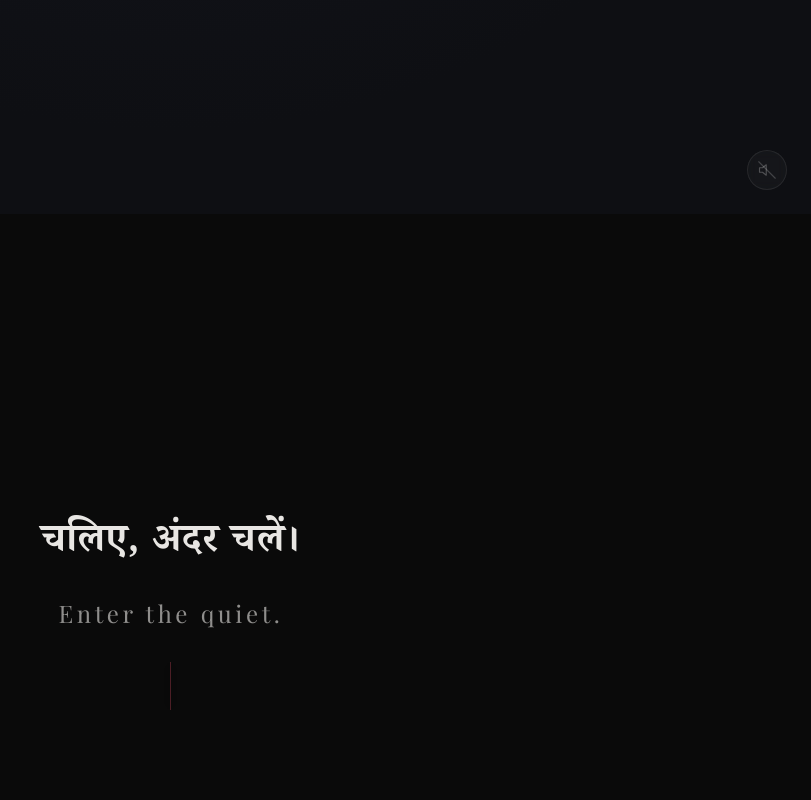
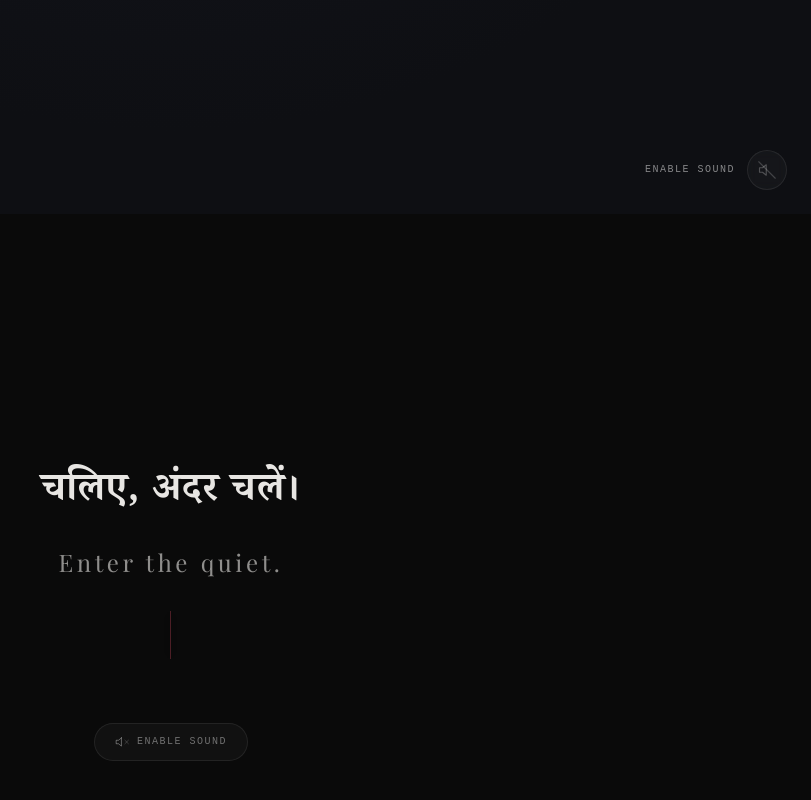
Before and after one commit to abhisheksaran/chull, a Next.js app: page / in a window 1280 px wide. Shown: the part 586-1386 px from the top of the page, without its empty margins (469-1280 px from the left). Built offline with nearby package versions, Linux system fonts and the light colour scheme.

Commit message:
added sound enable hint

```diff
--- a/app/page.tsx
+++ b/app/page.tsx
@@ -41,7 +41,7 @@ export default function Home() {
   const [scene2Visible, setScene2Visible] = useState(false)
 
   // Ambient audio controls - switch audio based on visible room
-  const { switchToRoom } = useAmbientAudioControls()
+  const { switchToRoom, toggleAudio, isMuted } = useAmbientAudioControls()
 
   // Reset to default audio when intro scenes are visible
   useEffect(() => {
@@ -351,6 +351,68 @@ export default function Home() {
                 ease: 'easeInOut',
               }}
             />
+
+            {/* Sound invitation - clickable to enable */}
+            <motion.button
+              onClick={toggleAudio}
+              className="mt-16 mx-auto flex items-center justify-center gap-2 px-5 py-2.5 rounded-full cursor-pointer transition-all duration-300 relative"
+              style={{
+                backgroundColor: isMuted ? 'rgba(255, 255, 255, 0.03)' : 'rgba(255, 255, 255, 0.06)',
+                border: `1px solid ${isMuted ? 'rgba(255, 255, 255, 0.08)' : 'rgba(255, 255, 255, 0.15)'}`,
+              }}
+              initial={{ opacity: 0, y: 10 }}
+              animate={{ opacity: scene2Visible ? 1 : 0, y: scene2Visible ? 0 : 10 }}
+              transition={{ delay: 1.5, duration: 1 }}
+              whileHover={{
+                backgroundColor: 'rgba(255, 255, 255, 0.08)',
+                borderColor: 'rgba(255, 255, 255, 0.2)',
+                scale: 1.02,
+              }}
+              whileTap={{ scale: 0.98 }}
+            >
+              {/* Sound icon */}
+              <svg
+                width="14"
+                height="14"
+                viewBox="0 0 24 24"
+                fill="none"
+                stroke="currentColor"
+                strokeWidth="1.5"
+                strokeLinecap="round"
+                strokeLinejoin="round"
+                style={{ color: isMuted ? 'rgba(255, 255, 255, 0.4)' : 'rgba(255, 255, 255, 0.7)' }}
+              >
+                <path d="M11 5L6 9H2v6h4l5 4V5z" />
+                {!isMuted && (
+                  <>
+                    <path d="M15.54 8.46a5 5 0 0 1 0 7.07" />
+                    <path d="M19.07 4.93a10 10 0 0 1 0 14.14" opacity="0.5" />
+                  </>
+                )}
+                {isMuted && <path d="M23 9l-6 6M17 9l6 6" opacity="0.5" />}
+              </svg>
+              <span
+                className="text-xs tracking-widest uppercase"
+                style={{
+                  color: isMuted ? 'rgba(255, 255, 255, 0.4)' : 'rgba(255, 255, 255, 0.7)',
+                  fontFamily: 'var(--font-geist-mono, monospace)',
+                  fontSize: '10px',
+                  letterSpacing: '0.15em',
+                }}
+              >
+                {isMuted ? 'Enable Sound' : 'Sound On'}
+              </span>
+
+              {/* Subtle pulse when sound is on */}
+              {!isMuted && (
+                <motion.div
+                  className="absolute inset-0 rounded-full pointer-events-none"
+                  style={{ border: '1px solid rgba(255, 255, 255, 0.1)' }}
+                  animate={{ scale: [1, 1.15, 1], opacity: [0.3, 0, 0.3] }}
+                  transition={{ duration: 2.5, repeat: Infinity, ease: 'easeInOut' }}
+                />
+              )}
+            </motion.button>
           </motion.div>
         </div>
       </div>
--- a/components/AudioToggle.tsx
+++ b/components/AudioToggle.tsx
@@ -1,27 +1,65 @@
 'use client'
 
-import { motion } from 'framer-motion'
+import { motion, AnimatePresence } from 'framer-motion'
 import { useAmbientAudioControls } from '@/lib/AmbientAudioContext'
+import { useState, useEffect } from 'react'
 
 /**
  * Minimal, poetic audio toggle for the gallery experience
- * Appears in the bottom-right corner
+ * Appears in the bottom-right corner with initial label for discoverability
  */
 export function AudioToggle() {
   const { toggleAudio, isMuted, isInitialized } = useAmbientAudioControls()
+  const [showLabel, setShowLabel] = useState(true)
+  const [hasInteracted, setHasInteracted] = useState(false)
+
+  // Hide the label after 6 seconds or on first interaction
+  useEffect(() => {
+    const timer = setTimeout(() => {
+      setShowLabel(false)
+    }, 6000)
+    return () => clearTimeout(timer)
+  }, [])
+
+  const handleClick = () => {
+    toggleAudio()
+    setHasInteracted(true)
+    setShowLabel(false)
+  }
 
   if (!isInitialized) return null
 
   return (
     <motion.button
-      initial={{ opacity: 0 }}
-      animate={{ opacity: 1 }}
-      transition={{ delay: 2, duration: 1.5 }}
-      onClick={toggleAudio}
-      className="fixed bottom-6 right-6 z-50 group"
+      initial={{ opacity: 0, x: 20 }}
+      animate={{ opacity: 1, x: 0 }}
+      transition={{ delay: 2.5, duration: 1, ease: 'easeOut' }}
+      onClick={handleClick}
+      className="fixed bottom-6 right-6 z-50 group flex items-center gap-3"
       aria-label={isMuted ? 'Enable ambient sound' : 'Disable ambient sound'}
       style={{ cursor: 'pointer' }}
     >
+      {/* Text label - fades out after initial display */}
+      <AnimatePresence>
+        {showLabel && !hasInteracted && (
+          <motion.span
+            initial={{ opacity: 0, x: 10 }}
+            animate={{ opacity: 1, x: 0 }}
+            exit={{ opacity: 0, x: 10 }}
+            transition={{ duration: 0.5, delay: 0.3 }}
+            className="text-xs tracking-widest uppercase"
+            style={{
+              color: 'rgba(255, 255, 255, 0.5)',
+              fontFamily: 'var(--font-geist-mono, monospace)',
+              fontSize: '10px',
+              letterSpacing: '0.15em',
+            }}
+          >
+            {isMuted ? 'Enable Sound' : 'Sound On'}
+          </motion.span>
+        )}
+      </AnimatePresence>
+
       <motion.div
         className="relative w-10 h-10 flex items-center justify-center rounded-full backdrop-blur-sm"
         style={{
```
